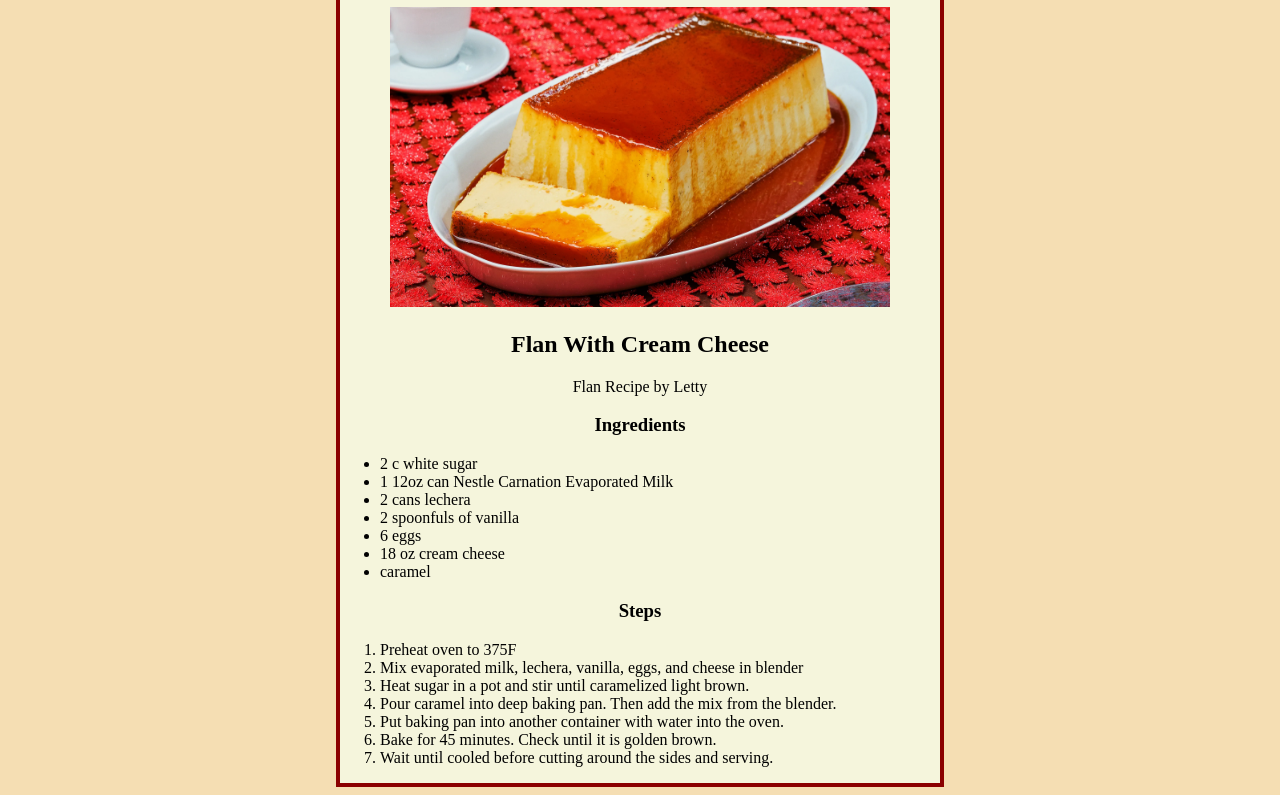
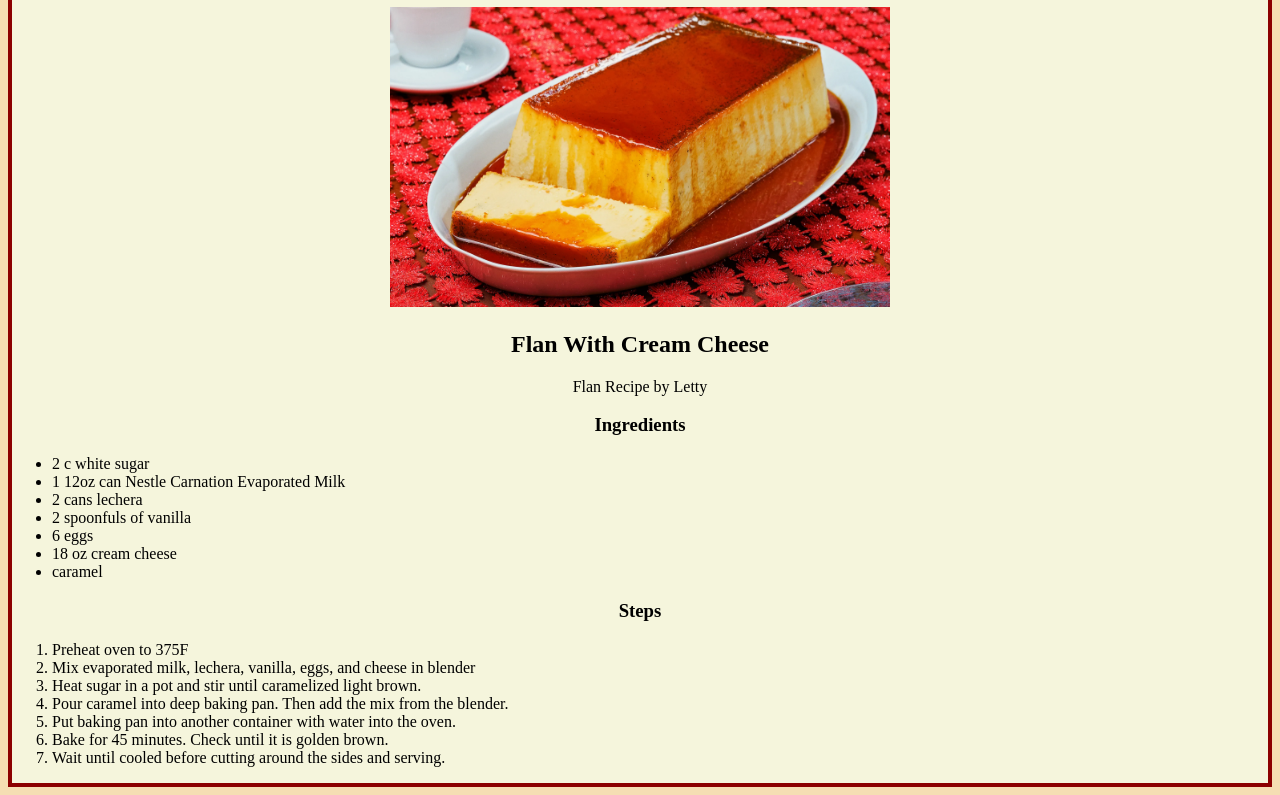
Before and after one commit to calzelaya/odin-recipes, a plain HTML site: page recipes/flan.html in a window 1280 px wide. Shown: the part 85-880 px from the top of the page. Drawn offline with Linux system fonts and the light colour scheme.

Commit message:
Recipe Styling Updates

```diff
--- a/styles/recipe-style.css
+++ b/styles/recipe-style.css
@@ -1,7 +1,7 @@
 /* recipe stylesheet */
-/* * {
-    background-color: beige;
-} */
+ /* * {
+  border: 2px solid red;
+}  */
 
 body {
     background-color: wheat;
@@ -10,11 +10,12 @@ body {
 
 .container {
     border: 4px solid darkred;
-    width: 600px;
+    width: flex;
     margin-left: auto;
     margin-right: auto;
     text-align: center;
     background-color: beige;
+    box-sizing: border-box;
 }
 
 .container img {
```
